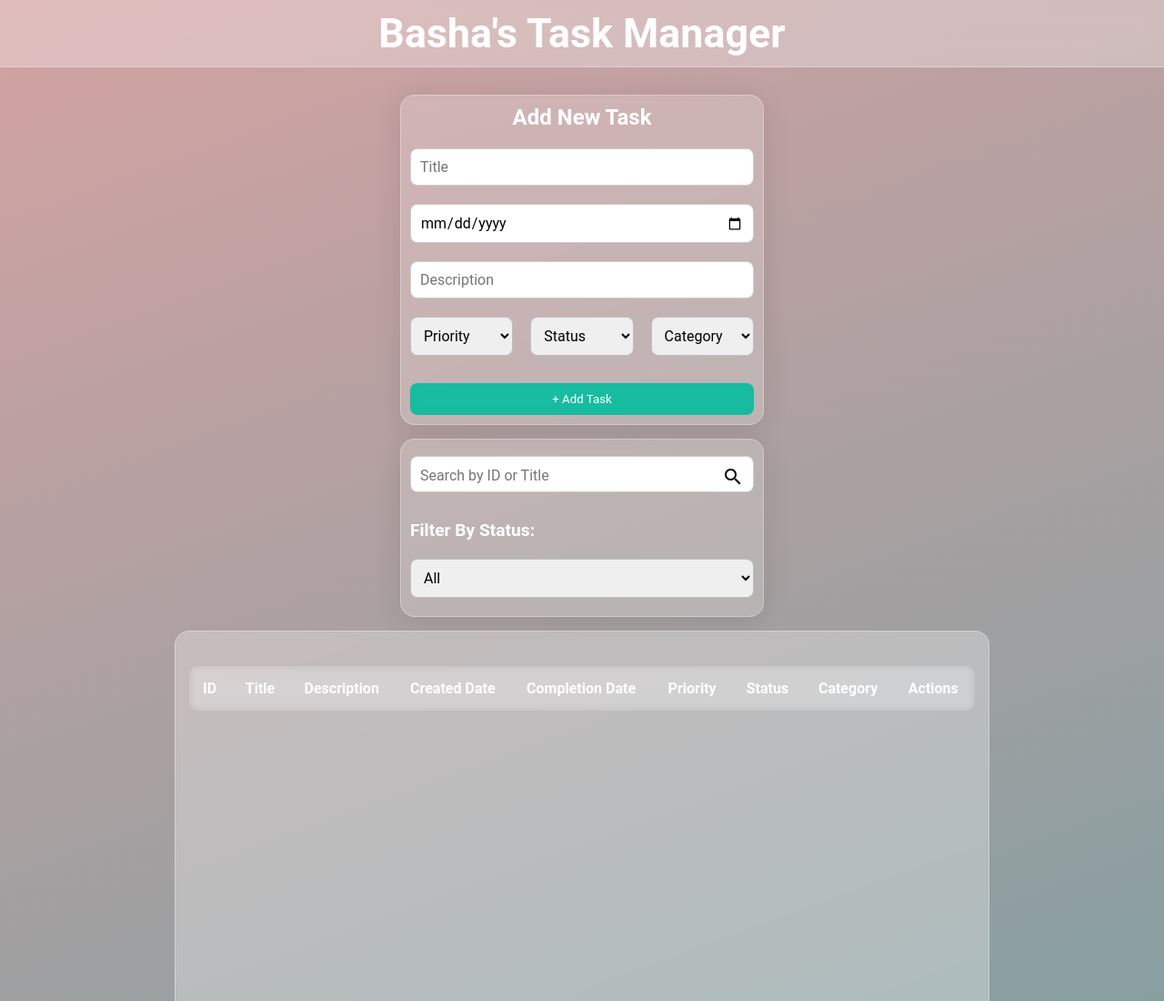
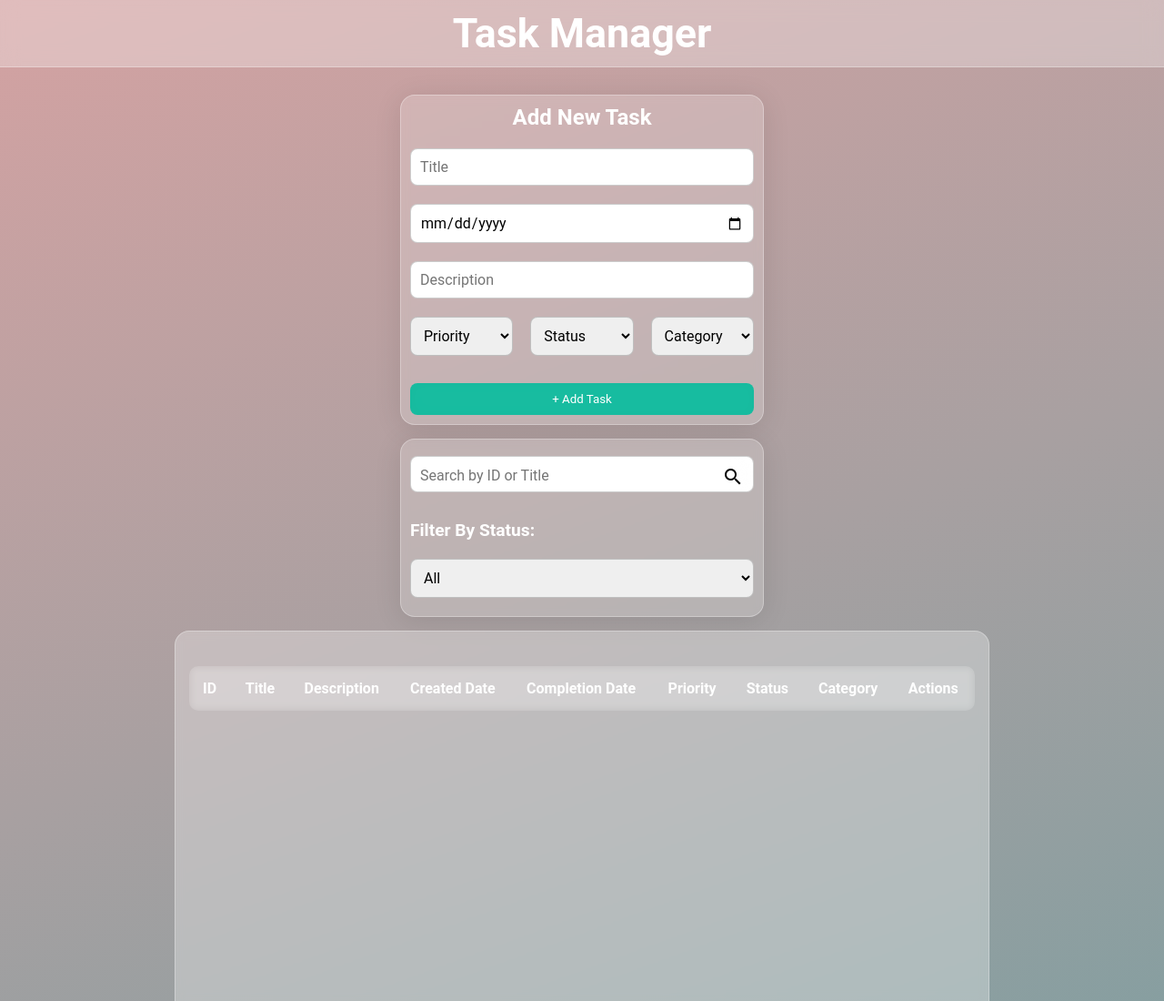
Before and after one commit to skksharif/Task-Manager-Website-Responsive-Design, a plain HTML site: page index.html in a window 1280 px wide. Shown: the top 1100 px of the page at 91% size. Drawn offline with Linux system fonts and the light colour scheme.

Commit message:
first commit

```diff
--- a/index.html
+++ b/index.html
@@ -12,7 +12,7 @@
 
 <body>
     <header class="header">
-        <h1 class="header__title">Basha's Task Manager</h1>
+        <h1 class="header__title">Task Manager</h1>
     </header>
     <main class="container">
         <section class="task-manager">
```
